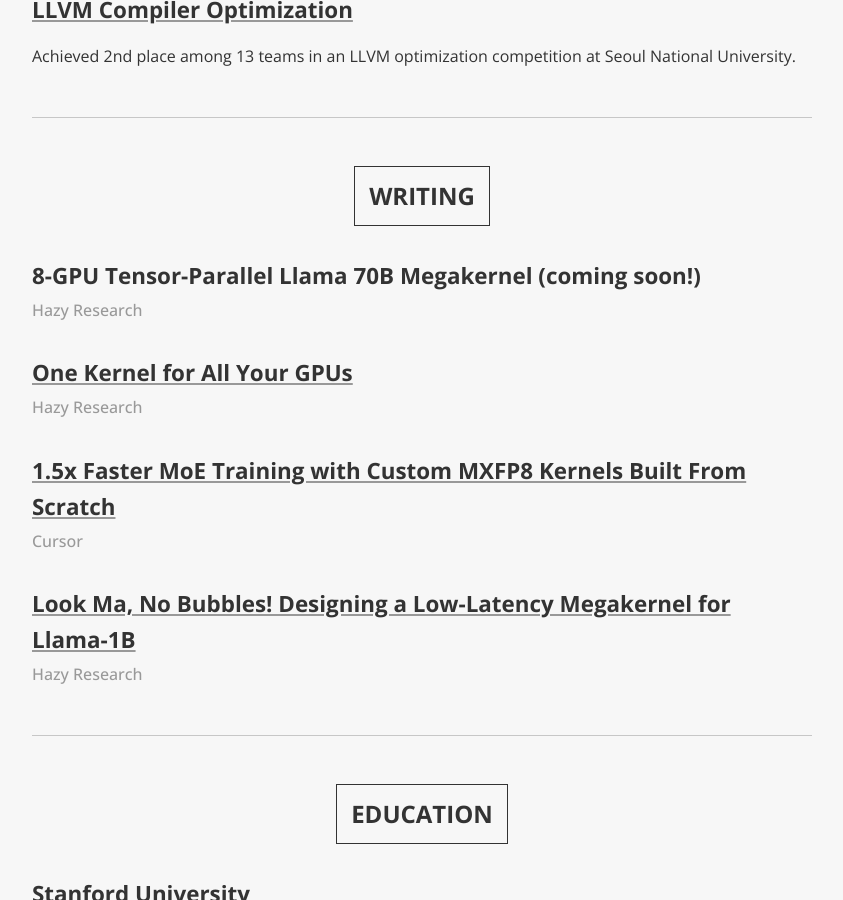
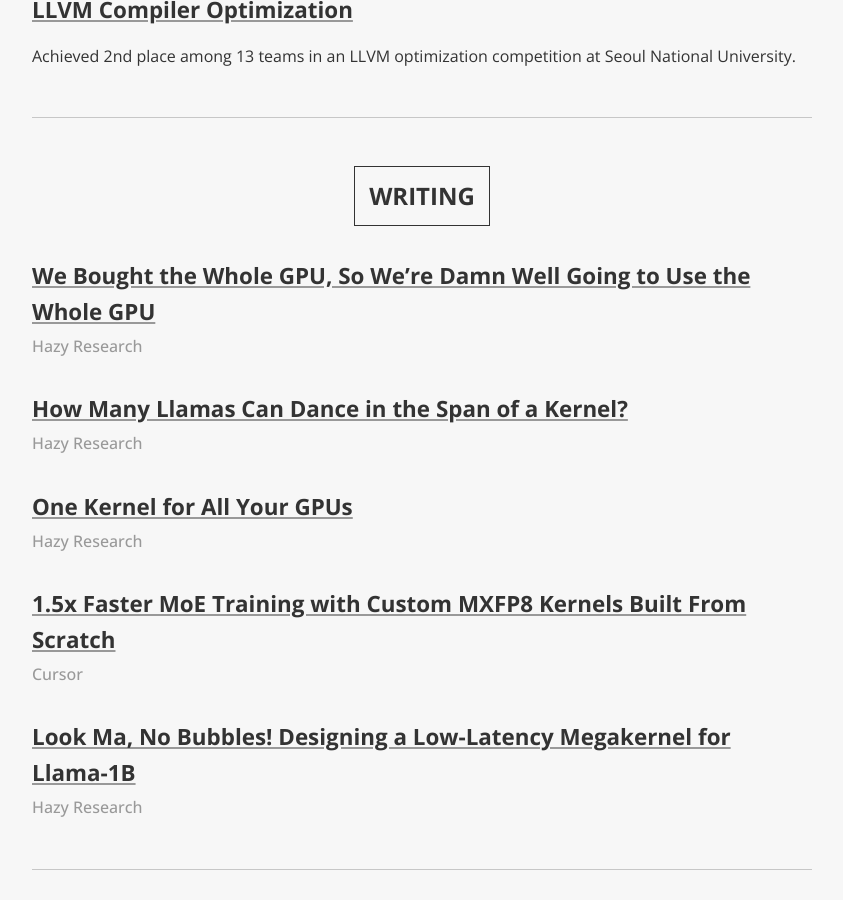
Before and after one commit to StuartSul/StuartSul.github.io_src, a Jekyll site: the page built from index.html, in a window 1280 px wide and 900 px high, scrolled down 3067 px. Shown: the whole window, without its empty margins (218-1061 px from the left). Built offline with Jekyll 4.4.1, drawn with Linux system fonts in a browser that asks for light colours; some of the changed text lies outside the part shown.

Commit message:
Add Llama 70B megakernel blog post

```diff
--- a/_includes/about.md
+++ b/_includes/about.md
@@ -78,7 +78,10 @@
 
 # Writing
 
-## 8-GPU Tensor-Parallel Llama 70B Megakernel (coming soon!)
+## [We Bought the Whole GPU, So We're Damn Well Going to Use the Whole GPU](https://hazyresearch.stanford.edu/blog/2025-09-28-tp-llama-main)
+#### Hazy Research
+
+## [How Many Llamas Can Dance in the Span of a Kernel?](https://hazyresearch.stanford.edu/blog/2025-09-28-tp-llama-intro)
 #### Hazy Research
 
 ## [One Kernel for All Your GPUs](https://hazyresearch.stanford.edu/blog/2025-09-22-pgl)
```
Also changed, not shown: other parts of _includes/about.md (+1 -1 lines).
